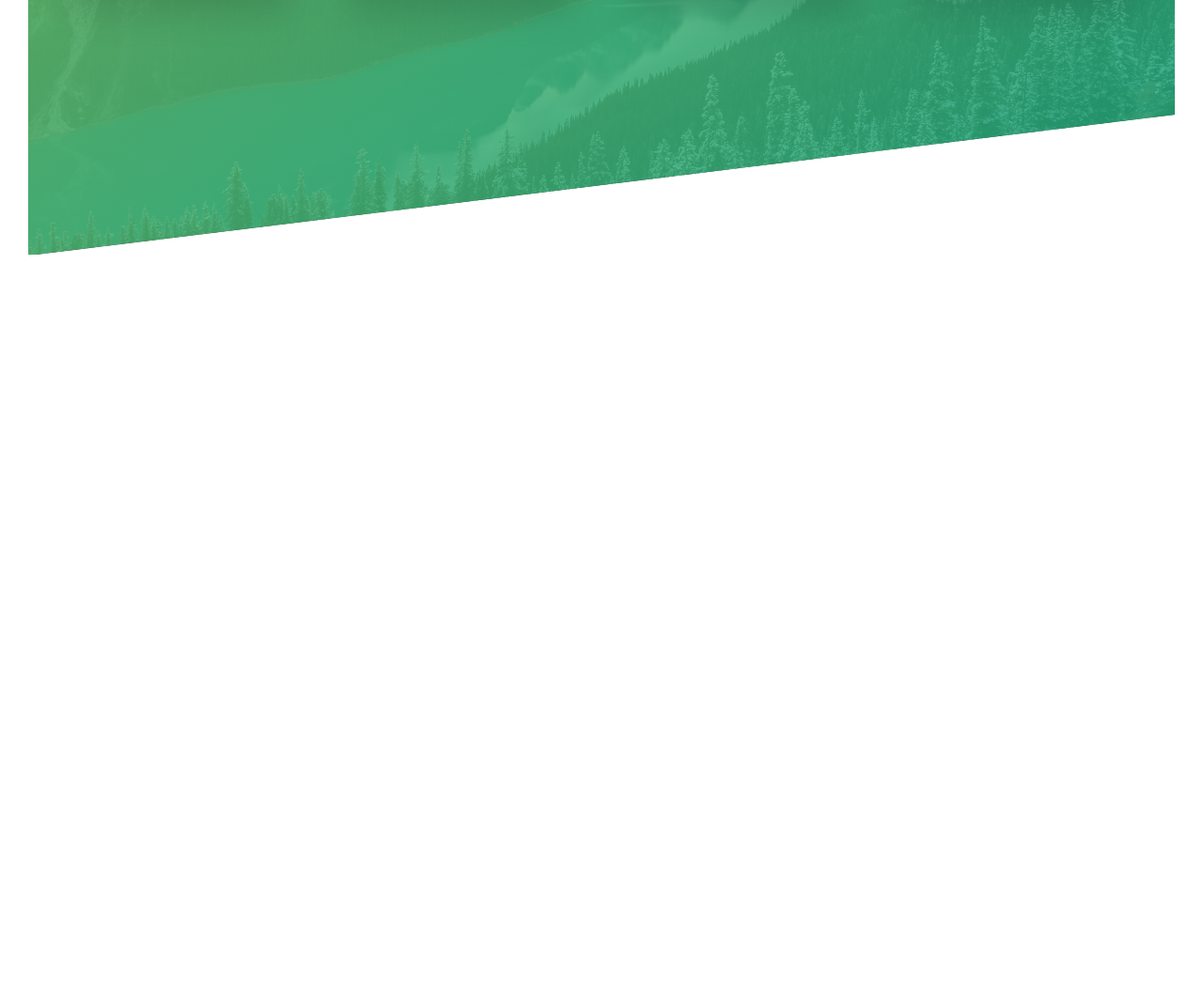
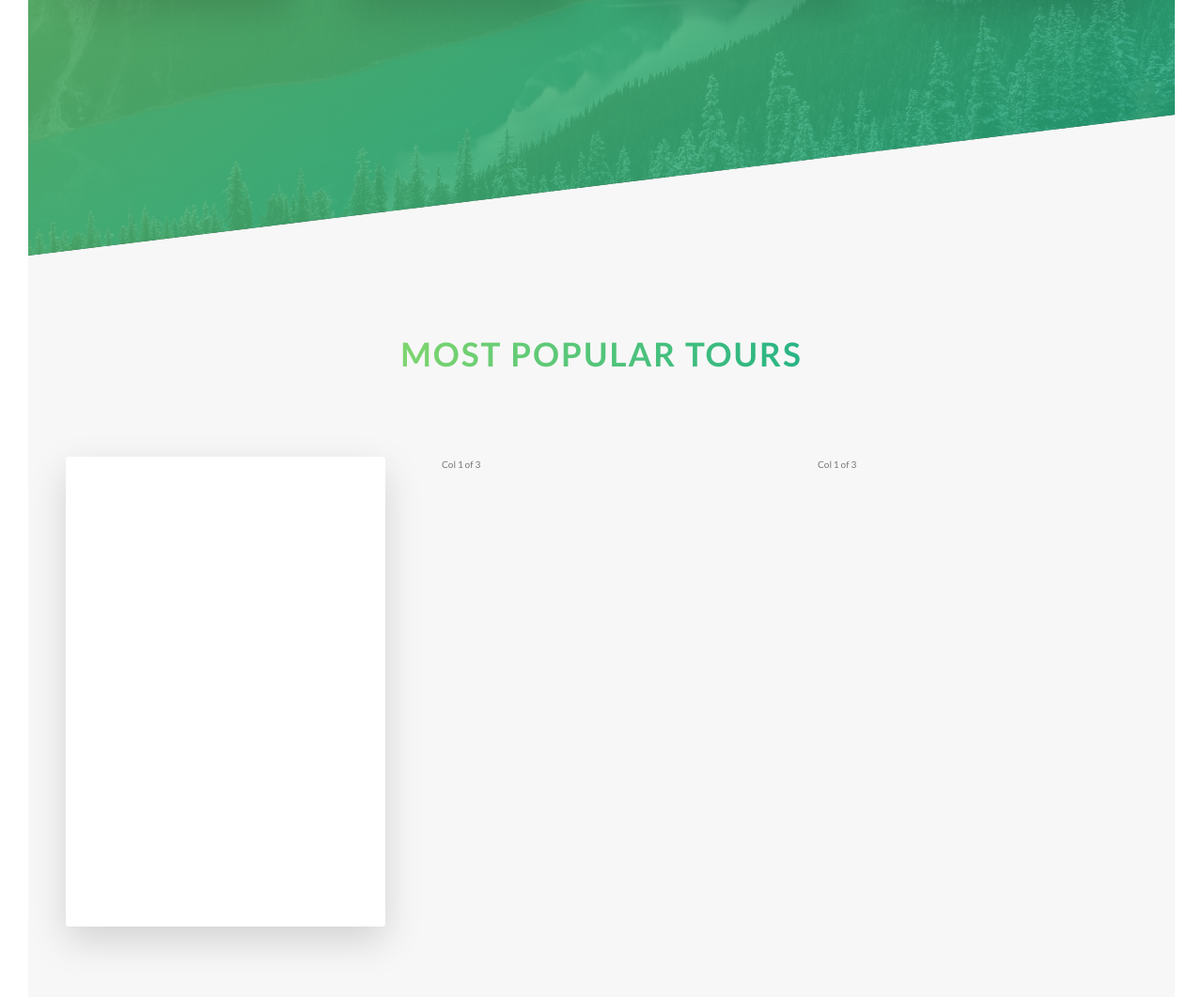
Before and after one commit to JoseIgnacioTapia/nature-site-project, a website: page index.html in a window 1280 px wide. Shown: the part 1936-2997 px from the top of the page at 94% size. Before the commit the page ends 2207 px from the top, so only its background shows below. Drawn offline with Linux system fonts and the light colour scheme.

Commit message:
Building the Tours Section

```diff
--- a/index.html
+++ b/index.html
@@ -132,6 +132,33 @@
           </div>
         </div>
       </section>
+
+      <section class="section-tours">
+        <div class="u-center-text u-margin-bottom-big">
+          <h2 class="heading-secondary">
+            Most popular tours
+          </h2>
+        </div>
+
+        <div class="row">
+          <div class="col-1-of-3">
+            <div class="card">
+              <div class="card__side card__side--front">
+                FRONT
+              </div>
+              <div class="card__side card__side--back card__side--back-1">
+                BACK
+              </div>
+            </div>
+          </div>
+          <div class="col-1-of-3">
+            Col 1 of 3
+          </div>
+          <div class="col-1-of-3">
+            Col 1 of 3
+          </div>
+        </div>
+      </section>
     </main>
 
     <!-- <section class="grid-test">
--- a/sass/abstracts/_variables.scss
+++ b/sass/abstracts/_variables.scss
@@ -2,6 +2,12 @@
 $color-primary: #55c57a;
 $color-primary-light: #7ed56f;
 $color-primary-dark: #28b485;
+
+$color-secondary-light: #ffb900;
+$color-secondary-dark: #ff7730;
+
+$color-tertiary-light: #2998ff;
+$color-tertiary-dark: #5643fa;
 
 $color-grey-light-1: #f7f7f7;
 
--- /dev/null
+++ b/sass/components/_card.scss
@@ -0,0 +1,46 @@
+.card {
+  perspective: 150rem;
+  -moz-perspective: 150rem;
+  position: relative;
+  height: 50rem;
+
+  &__side {
+    background-color: orangered;
+    color: #fff;
+    font-size: 2rem;
+
+    height: 50rem;
+    transition: all 0.8s ease;
+    position: absolute;
+    top: 0;
+    left: 0;
+    width: 100%;
+    backface-visibility: hidden;
+    border-radius: 3px;
+    box-shadow: 0 1.5rem 4rem rgba($color-black, 0.15);
+
+    &--front {
+      background-color: white;
+    }
+
+    &--back {
+      transform: rotateY(180deg);
+
+      &-1 {
+        background-image: linear-gradient(
+          to right bottom,
+          $color-secondary-light,
+          $color-secondary-dark
+        );
+      }
+    }
+  }
+
+  &:hover &__side--front {
+    transform: rotateY(180deg);
+  }
+
+  &:hover &__side--back {
+    transform: rotateY(0);
+  }
+}
--- a/sass/main.scss
+++ b/sass/main.scss
@@ -8,6 +8,7 @@
 @import "base/utilities";
 
 @import "components/button";
+@import "components/card";
 @import "components/composition";
 @import "components/feature-box";
 
--- a/sass/pages/_home.scss
+++ b/sass/pages/_home.scss
@@ -21,3 +21,9 @@
     transform: skewY(7deg);
   }
 }
+
+.section-tours {
+  background-color: $color-grey-light-1;
+  padding: 25rem 0 50rem 0;
+  margin-top: -10rem;
+}
```
Also changed, not shown: css/style.css.
